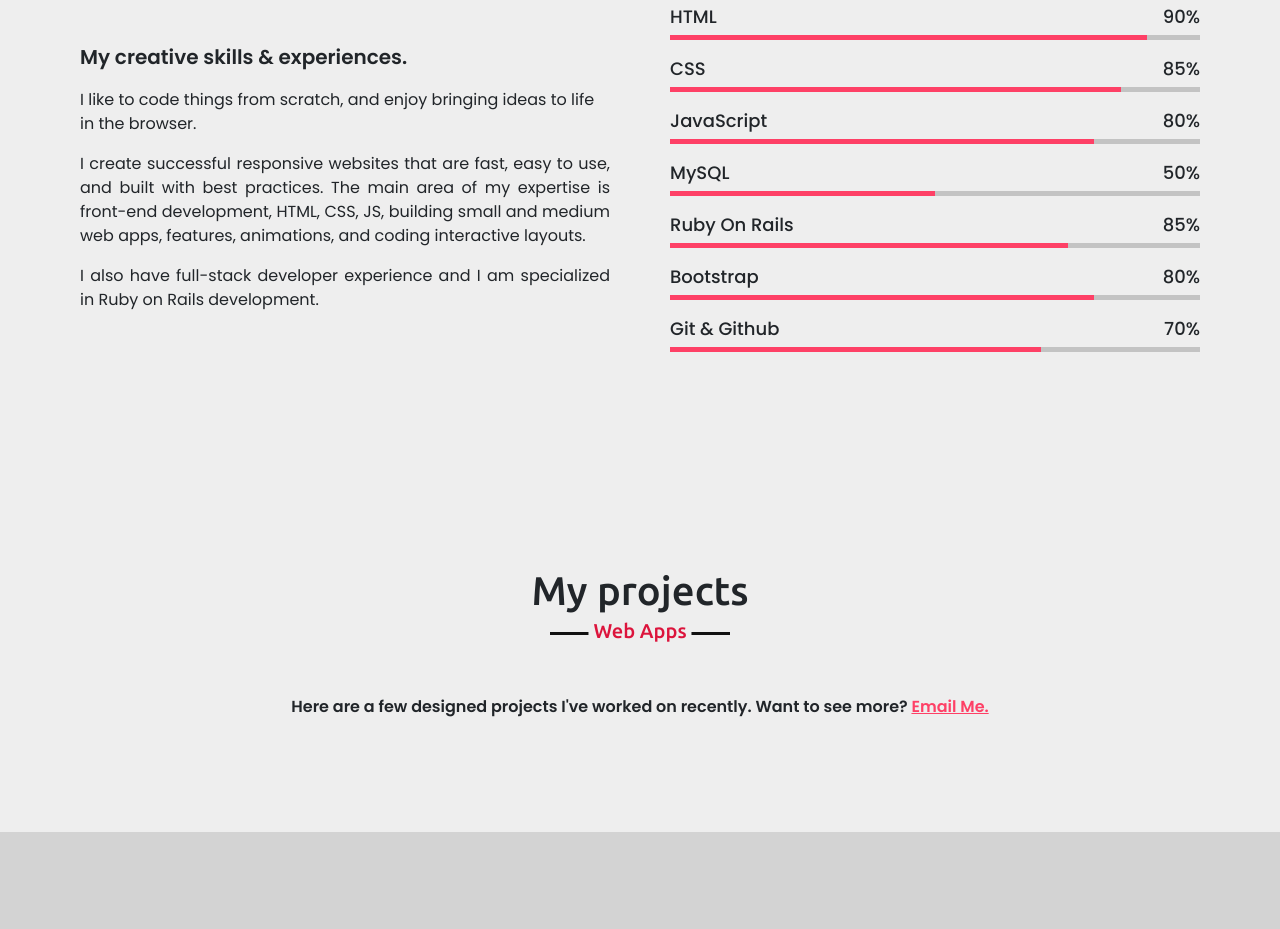
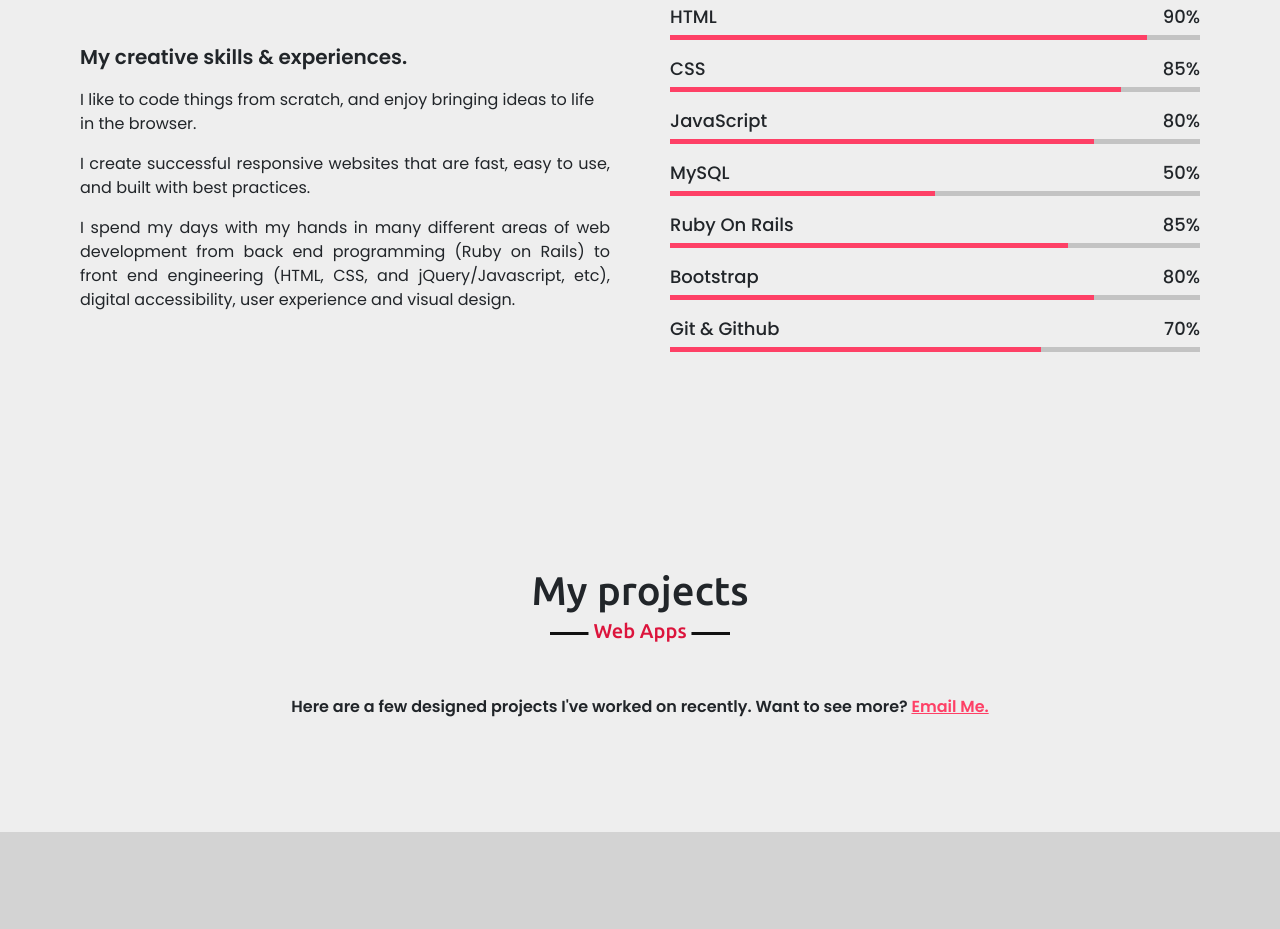
Before and after one commit to ixboy/portfolio, a website: page dist/index.html in a window 1280 px wide. Shown: the part 1753-2682 px from the top of the page. Drawn offline with nearby package versions, Linux system fonts and the light colour scheme.

Commit message:
write abt me

```diff
--- a/dist/index.html
+++ b/dist/index.html
@@ -105,8 +105,8 @@
                 <div class="column left">
                     <div class="text">My creative skills & experiences.</div>
                     </p>I like to code things from scratch, and enjoy bringing ideas to life in the browser.</p>
-                    <p>I create successful responsive websites that are fast, easy to use, and built with best practices. The main area of my expertise is front-end development, HTML, CSS, JS, building small and medium web apps, features, animations, and coding interactive layouts.</p>
-                    <p>I also have full-stack developer experience and I am specialized in Ruby on Rails development. </p>
+                    <p>I create successful responsive websites that are fast, easy to use, and built with best practices.</p>
+                    <p> I spend my days with my hands in many different areas of web development from back end programming (Ruby on Rails) to front end engineering (HTML, CSS, and jQuery/Javascript, etc), digital accessibility, user experience and visual design.</p>
                 </div>
                 <div class="column right">
                     <div class="bars">
```
